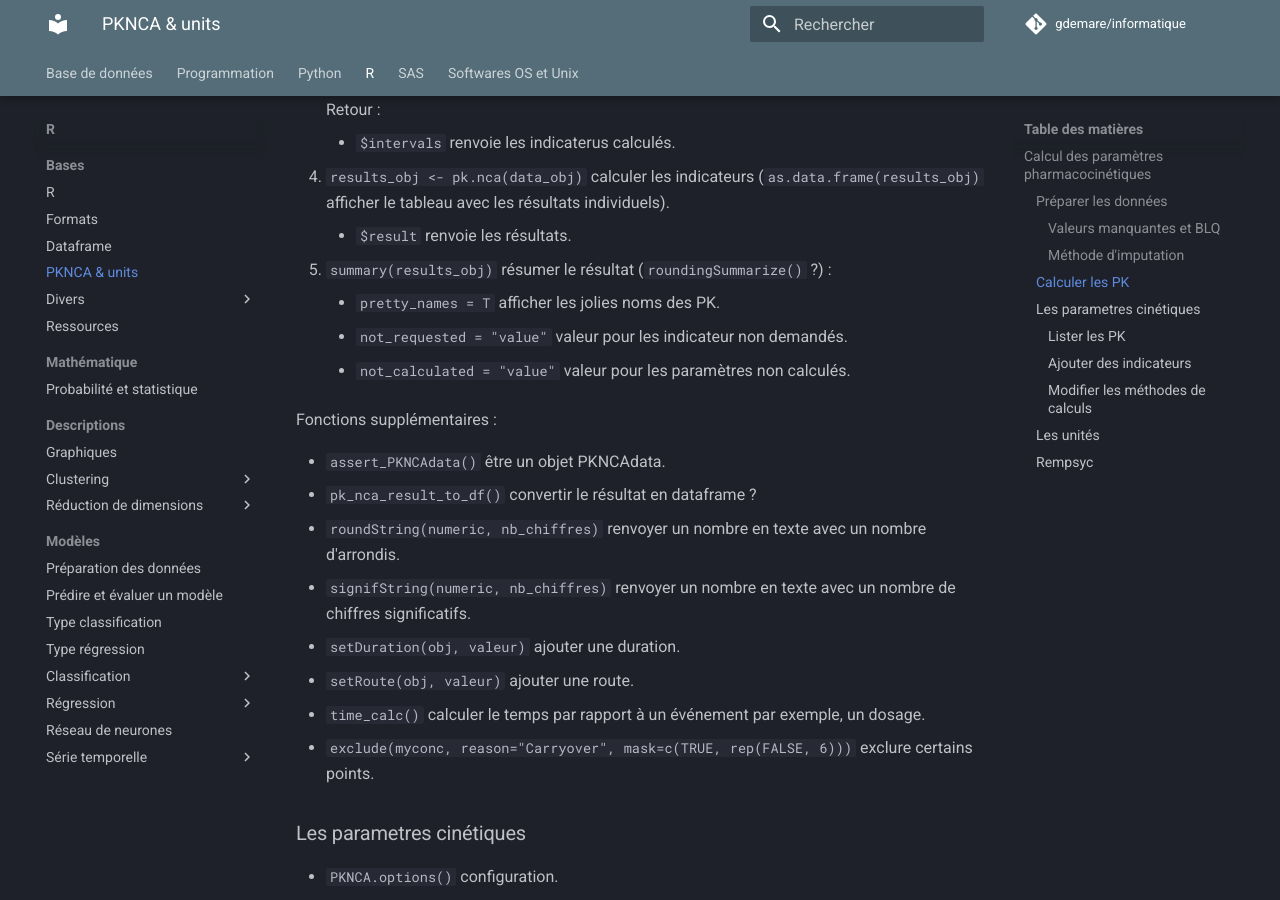
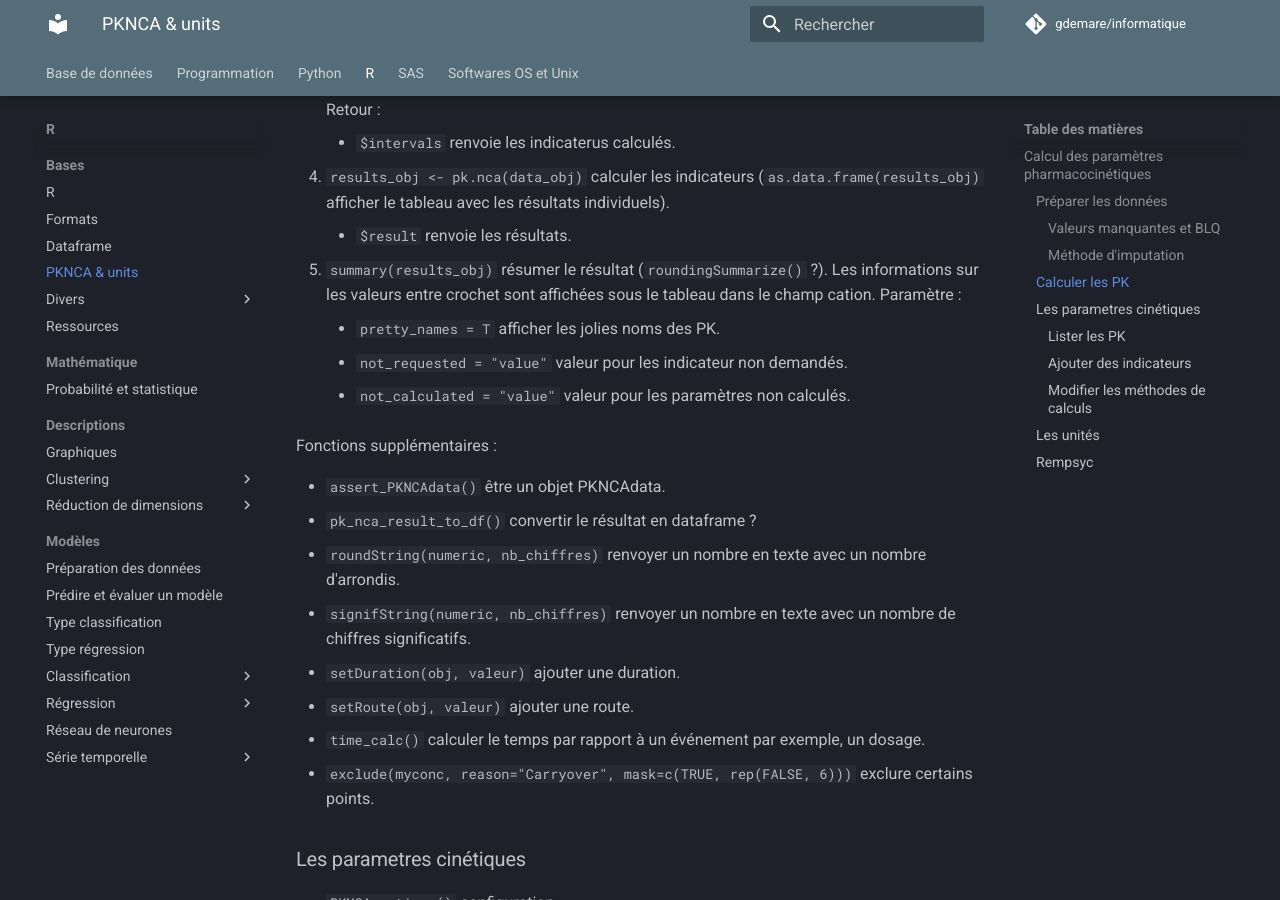
Before and after one commit to gdemare/Informatique, an MkDocs documentation site: the page built from docs/r/PKNCA-units_r.md, in a window 1280 px wide and 900 px high, scrolled down 1882 px. Built offline with MkDocs 1.6.1 and Material for MkDocs 9.7.7, drawn with Linux system fonts in a browser that asks for light colours; comment, search, counter and statistics services are not loaded.

Commit message:
Update PKNCA-units_r.md

```diff
--- a/docs/r/PKNCA-units_r.md
+++ b/docs/r/PKNCA-units_r.md
@@ -65,7 +65,7 @@ Remplacer les valeurs :
 
     * `$result` renvoie les résultats.
 
-6. `summary(results_obj)` résumer le résultat (`roundingSummarize()` ?) :
+6. `summary(results_obj)` résumer le résultat (`roundingSummarize()` ?). Les informations sur les valeurs entre crochet sont affichées sous le tableau dans le champ cation. Paramètre :
 
     * `pretty_names = T` afficher les jolies noms des PK.
     * `not_requested = "value"` valeur pour les indicateur non demandés.
```
